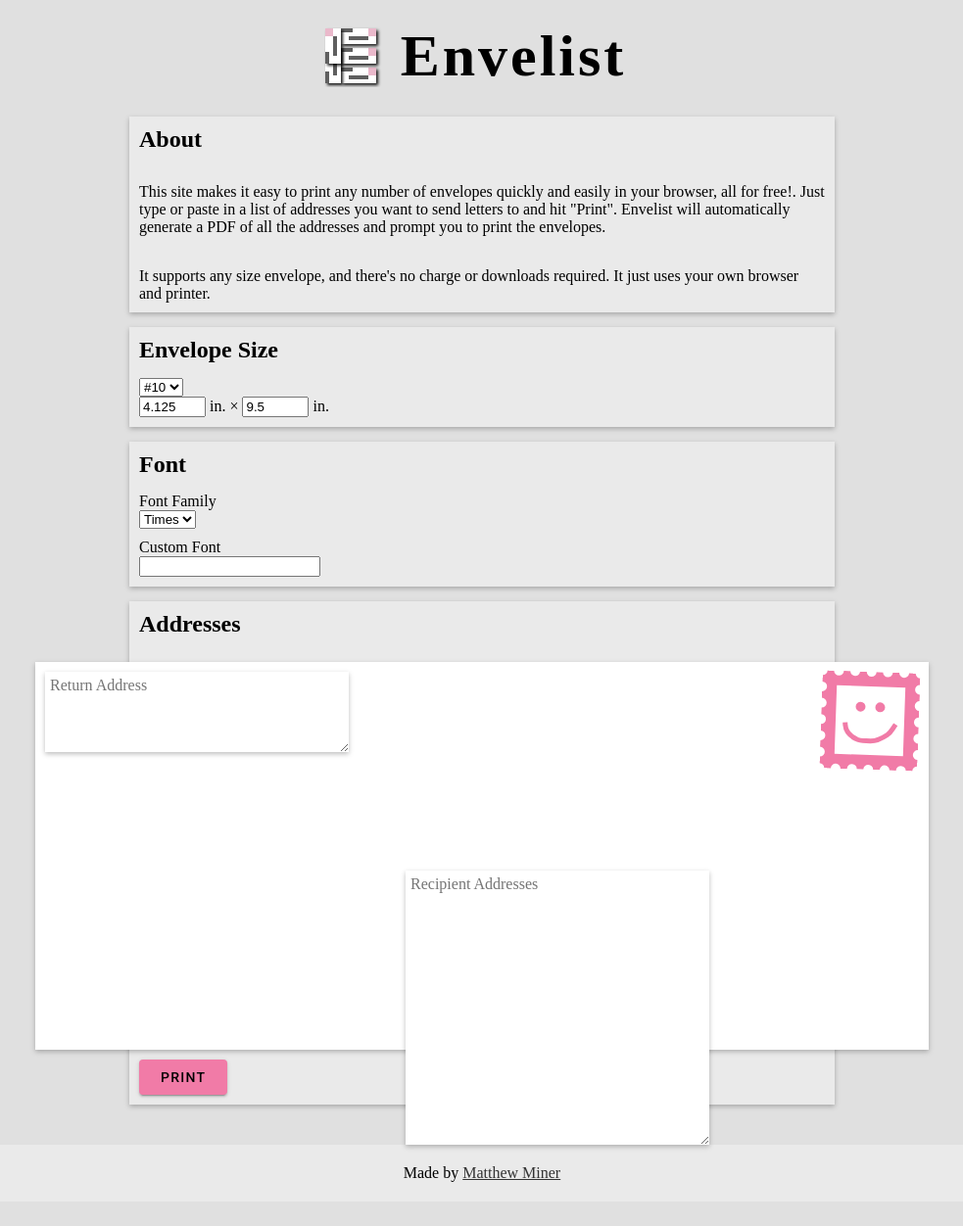
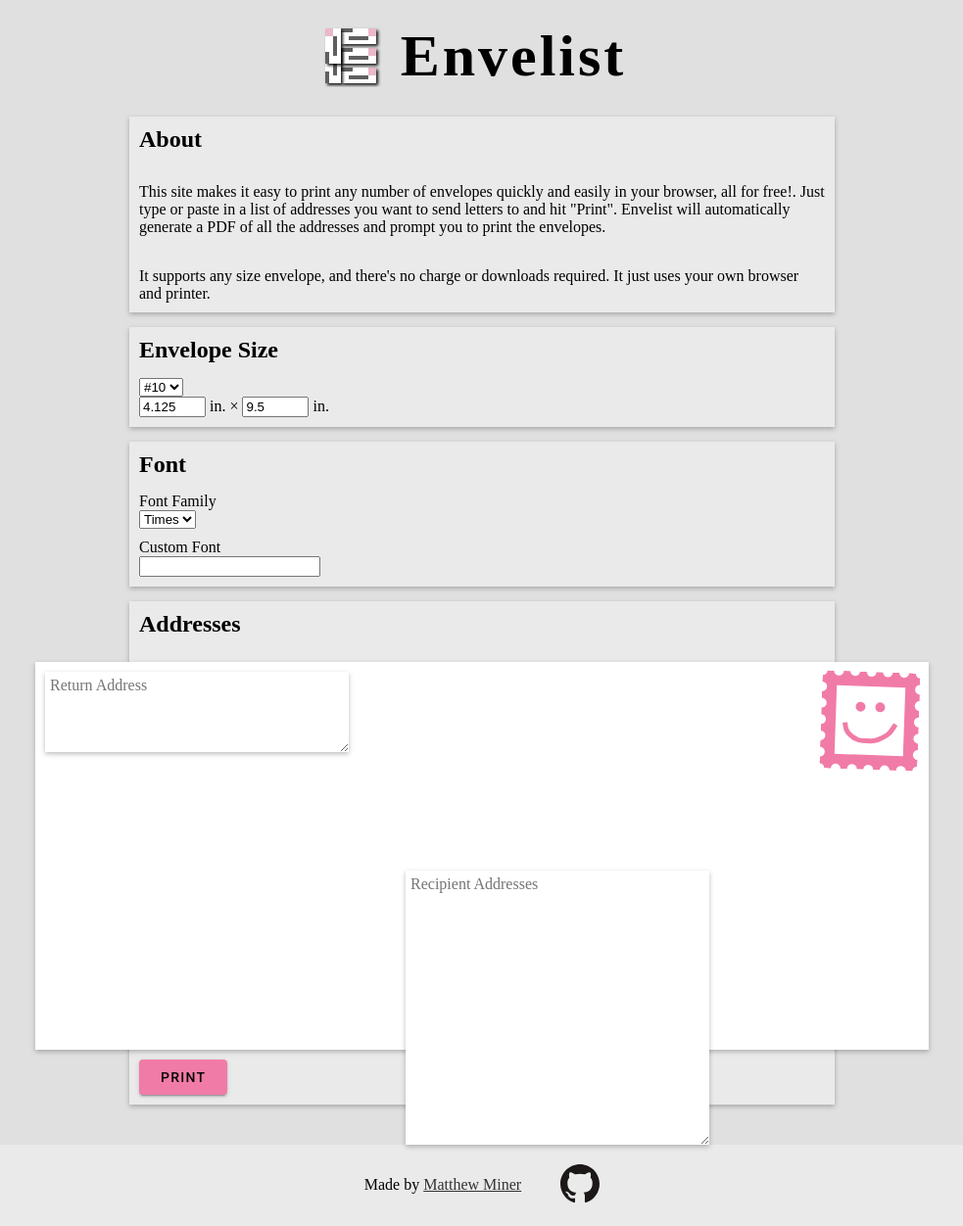
Before and after one commit to mminer237/envelist, a Jekyll site: the page built from index.html, in a window 1280 px wide. Shown: the whole page at 98% size, without its empty margins (148-1131 px from the left). Built offline with Jekyll 4.4.1, drawn with Linux system fonts in a browser that asks for light colours; before the commit the page ends 1227 px from its top, so only the background shows below that.

Commit message:
Add GitHub link

```diff
--- a/_config.yml
+++ b/_config.yml
@@ -5,6 +5,7 @@
   email: mminer237@gmail.com
   site: https://matthewminer.name
 url: https://envelist.net
+sourceUrl: https://github.com/mminer237/envelist
 # tagManagerCode: GTM-TK37G57
 # googleAdClient: ca-pub-5576042369154755
 lightThemeColor: "#F17BA7"
--- a/_includes/footer.html
+++ b/_includes/footer.html
@@ -1 +1,8 @@
-{% if site.author %}<footer>Made by <a href="{{ site.author.site }}">{{ site.author.name }}</a></footer>{% endif %}
+{% if site.author -%}
+<footer>
+	<div>
+		Made by <a href="{{ site.author.site }}">{{ site.author.name }}</a>
+	</div>
+	<a href="{{ site.sourceUrl }}"><img src="/assets/GitHub-Mark.svg" alt="GitHub Logo" title="View Source Code on GitHub" width="40px"></a>
+</footer>
+{%- endif %}
--- a/css/style.scss
+++ b/css/style.scss
@@ -31,6 +31,12 @@
 	}
 	#stamp {
 		filter: brightness(63%) saturate(92%);
+	}
+	footer img {
+		filter: drop-shadow(0.7px 0.7px white);
+	}
+	footer img:hover {
+		filter: brightness(1.2) drop-shadow(0.7px 0.7px #fff) drop-shadow(0.7px 0.7px 2px #fff4) !important;
 	}
 }
 @media (prefers-reduced-motion) {
@@ -259,6 +265,14 @@
 	margin-bottom: 8px;
 }
 footer {
+	align-items: center;
 	background-color: var(--section-background-color);
-	padding: 20px;
+	display: flex;
+	justify-content: center;
+	> * {
+		padding: 20px;
+	}
+	img:hover {
+		filter: brightness(2.4);
+	}
 }
```
Also changed, not shown: assets/GitHub-Mark.svg (added).
